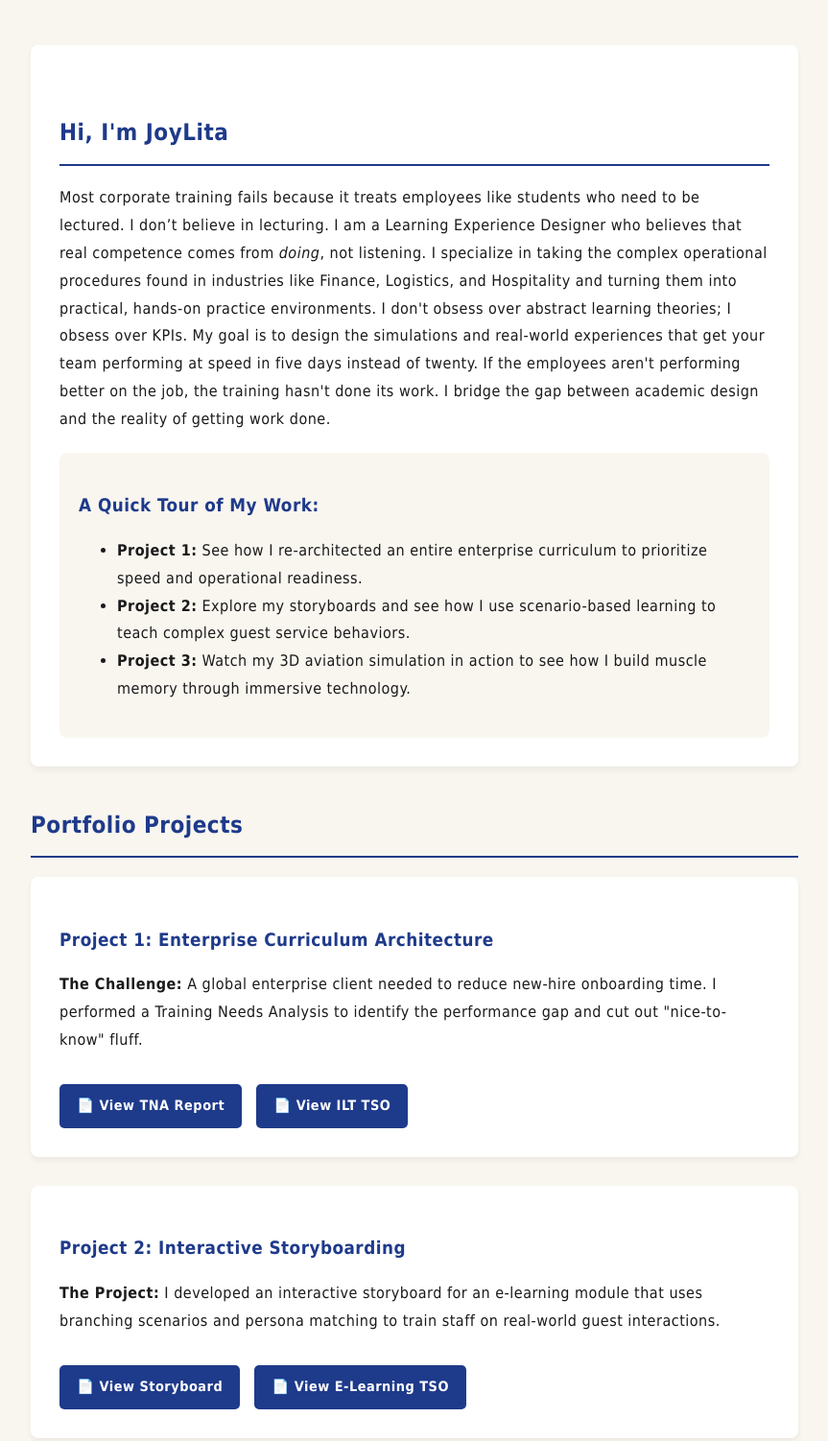
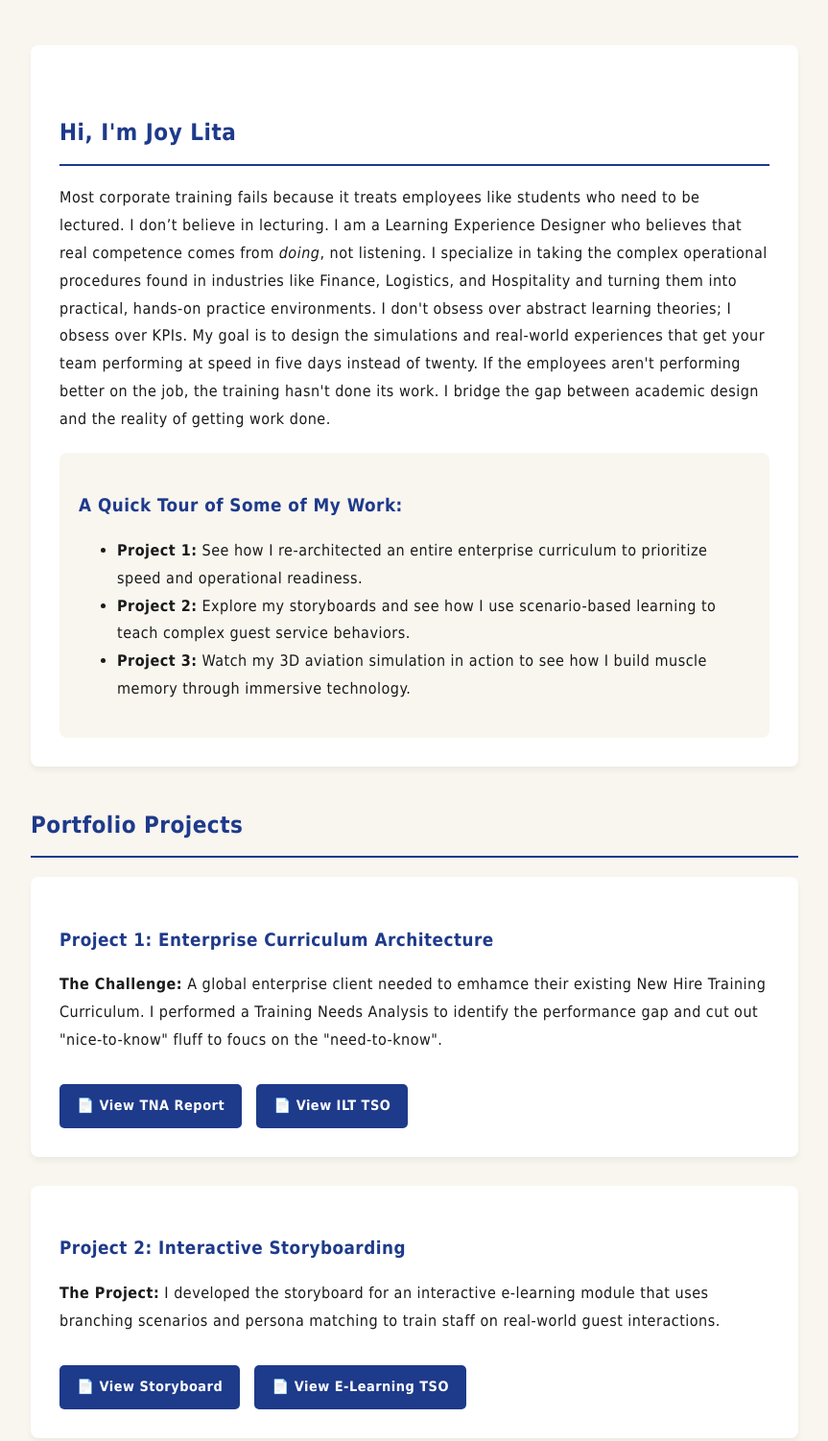
Before and after one commit to litasheryljoy/my-portfolio, a plain HTML site: page index.html in a window 1280 px wide. Shown: the part 249-1751 px from the top of the page at 96% size, without its empty margins (208-1071 px from the left). Drawn offline with Linux system fonts and the light colour scheme.

Commit message:
Update index.html

```diff
--- a/index.html
+++ b/index.html
@@ -44,11 +44,11 @@
     </header>
 
     <div class="card">
-        <h2>Hi, I'm JoyLita</h2>
+        <h2>Hi, I'm Joy Lita</h2>
         <p>Most corporate training fails because it treats employees like students who need to be lectured. I don’t believe in lecturing. I am a Learning Experience Designer who believes that real competence comes from <em>doing</em>, not listening. I specialize in taking the complex operational procedures found in industries like Finance, Logistics, and Hospitality and turning them into practical, hands-on practice environments. I don't obsess over abstract learning theories; I obsess over KPIs. My goal is to design the simulations and real-world experiences that get your team performing at speed in five days instead of twenty. If the employees aren't performing better on the job, the training hasn't done its work. I bridge the gap between academic design and the reality of getting work done.</p>
 
         <div class="tour-list">
-            <h3>A Quick Tour of My Work:</h3>
+            <h3>A Quick Tour of Some of My Work:</h3>
             <ul>
                 <li><strong>Project 1:</strong> See how I re-architected an entire enterprise curriculum to prioritize speed and operational readiness.</li>
                 <li><strong>Project 2:</strong> Explore my storyboards and see how I use scenario-based learning to teach complex guest service behaviors.</li>
@@ -61,14 +61,14 @@
 
     <div class="card">
         <h3>Project 1: Enterprise Curriculum Architecture</h3>
-        <p><strong>The Challenge:</strong> A global enterprise client needed to reduce new-hire onboarding time. I performed a Training Needs Analysis to identify the performance gap and cut out "nice-to-know" fluff.</p>
+        <p><strong>The Challenge:</strong> A global enterprise client needed to emhamce their existing New Hire Training Curriculum. I performed a Training Needs Analysis to identify the performance gap and cut out "nice-to-know" fluff to foucs on the "need-to-know".</p>
         <a href="https://docs.google.com/document/d/1_OOiBaCfrqW-6e50CESWwiYBTzNE4wS7/edit?usp=sharing" class="btn" target="_blank">📄 View TNA Report</a>
         <a href="https://drive.google.com/file/d/1Hi3Vp_CSnqb2KEeZ1AA7IxvK65vgzyMP/view?usp=sharing" class="btn" target="_blank">📄 View ILT TSO</a>
     </div>
 
     <div class="card">
         <h3>Project 2: Interactive Storyboarding</h3>
-        <p><strong>The Project:</strong> I developed an interactive storyboard for an e-learning module that uses branching scenarios and persona matching to train staff on real-world guest interactions.</p>
+        <p><strong>The Project:</strong> I developed the storyboard for an interactive e-learning module that uses branching scenarios and persona matching to train staff on real-world guest interactions.</p>
         <a href="https://docs.google.com/document/d/13A43papEuhUJ4aTqOaN0jNBfJzTKtFBY/edit?usp=sharing" class="btn" target="_blank">📄 View Storyboard</a>
         <a href="https://drive.google.com/file/d/1dzl6OTag6aLgd7PSXXHqgd_8q5KaISTz/view?usp=sharing" class="btn" target="_blank">📄 View E-Learning TSO</a>
     </div>
```
